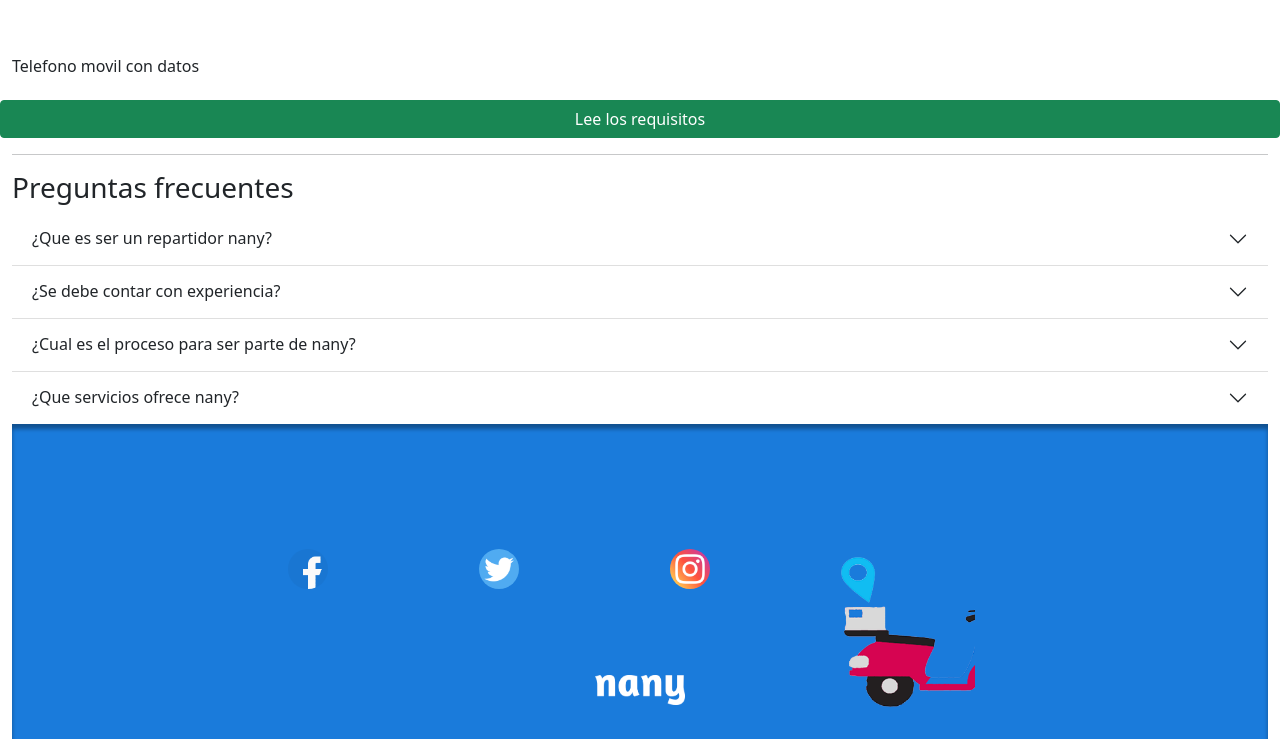
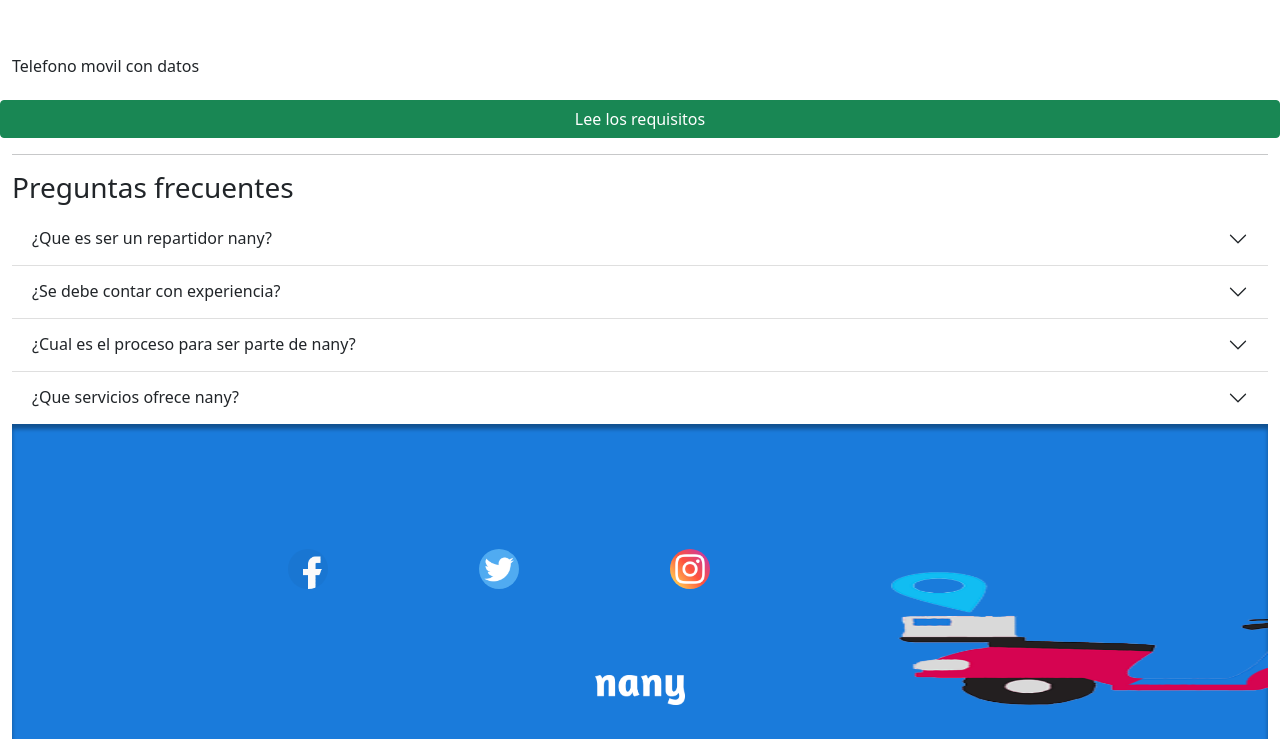
Before and after one commit to IS-912-Project-Nany/Nany-Web-Carrier, an Angular app: page / in a window 1280 px wide. Shown: the part 3638-4377 px from the top of the page. Built offline with nearby package versions, Linux system fonts and the light colour scheme.

Commit message:
[FIX] Styles footer

```diff
--- a/src/app/footer/footer.component.sass
+++ b/src/app/footer/footer.component.sass
@@ -40,14 +40,15 @@
     z-index: 3
 
 .logo-car-footer
-    height: 150px
+    height: 133px
     margin-bottom: 7px
     position: absolute
-    left: 66%
-    float: right
+    right: 0
+    width: 30%
     margin-left: auto
+    display: block
     z-index: 2
-    top: 133px
+    top: 148px
 
 .copyright-footer
     text-align: center
```
